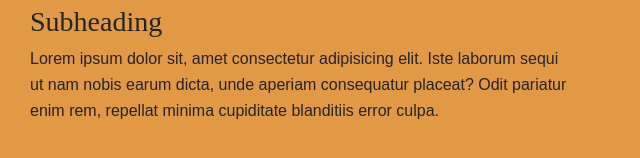
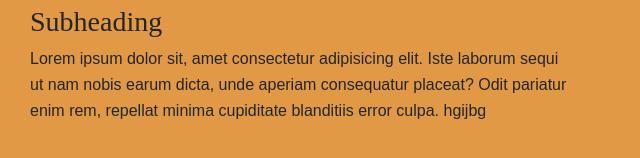
Before and after one commit to miro0058/dsn1713-library, a website: page index.html in a window 1280 px wide. Shown: the part 654-812 px from the top of the page, 622-1262 px from the left. Drawn offline with nearby package versions, Linux system fonts and the light colour scheme; a web font is replaced by a local one.

Commit message:
Updated index.html

```diff
--- a/index.html
+++ b/index.html
@@ -89,7 +89,7 @@
              Lorem ipsum dolor sit, amet consectetur adipisicing elit. Iste
              laborum sequi ut nam nobis earum dicta, unde aperiam consequatur
              placeat? Odit pariatur enim rem, repellat minima cupiditate
-             blanditiis error culpa.
+             blanditiis error culpa. hgijbg
            </p>
          </div>
        </div>
```
